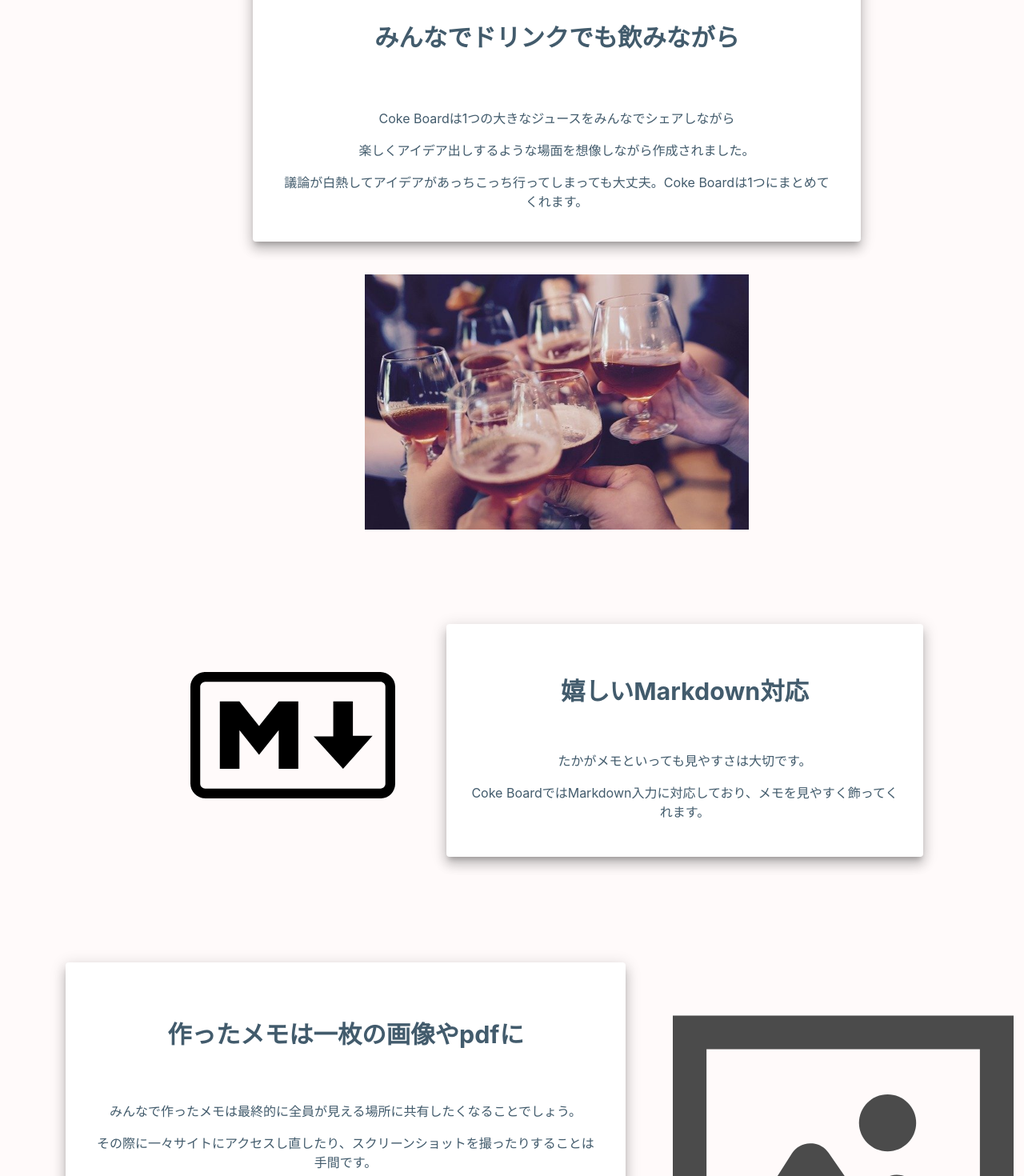
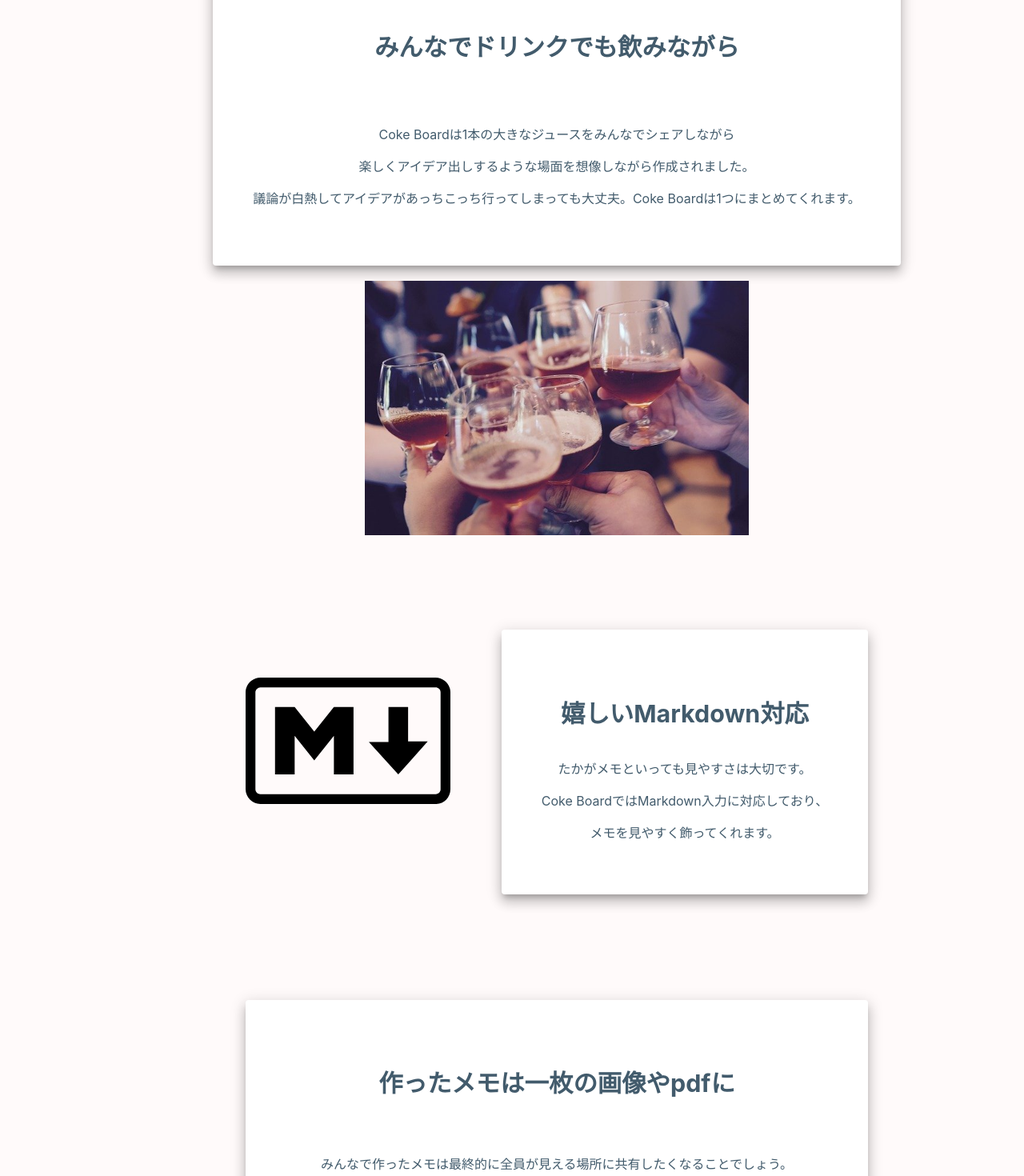
Before and after one commit to NaginoMiya/CokeBoard, a React (Create React App) app: page / in a window 1280 px wide. Shown: the part 920-2390 px from the top of the page at 80% size. Built offline with nearby package versions, Linux system fonts and the light colour scheme; no server answers.

Commit message:
文章の細かい部分を訂正

```diff
--- a/src/LandingPage/Components/Explanation.css
+++ b/src/LandingPage/Components/Explanation.css
@@ -4,7 +4,7 @@
 
 .paper-components {
     display: inline-block;
-    padding: 5% 5%;
+    padding: 50px 50px;
     height: 75%;
 }
 
--- a/src/LandingPage/Components/Explanation1.js
+++ b/src/LandingPage/Components/Explanation1.js
@@ -25,7 +25,7 @@
                   <Paper elevation={10} className="paper-components">
                       <h3 className="paper-title">みんなでドリンクでも飲みながら</h3>
                       <div class="paper-text">
-                          <p>Coke Boardは1つの大きなジュースをみんなでシェアしながら</p>
+                          <p>Coke Boardは1本の大きなジュースをみんなでシェアしながら</p>
                           <p>楽しくアイデア出しするような場面を想像しながら作成されました。</p>
                           <p>議論が白熱してアイデアがあっちこっち行ってしまっても大丈夫。Coke Boardは1つにまとめてくれます。</p>
                       </div>
--- a/src/LandingPage/Components/Explanation2.js
+++ b/src/LandingPage/Components/Explanation2.js
@@ -32,7 +32,8 @@
                                 <h3 className="paper-title">嬉しいMarkdown対応</h3>
                                 <div class="paper-text">
                                     <p>たかがメモといっても見やすさは大切です。</p>
-                                    <p>Coke BoardではMarkdown入力に対応しており、メモを見やすく飾ってくれます。</p>
+                                    <p>Coke BoardではMarkdown入力に対応しており、</p>
+                                    <p>メモを見やすく飾ってくれます。</p>
                                 </div>
                             </Paper>
                         </Container>
--- a/src/LandingPage/Components/Explanation3.js
+++ b/src/LandingPage/Components/Explanation3.js
@@ -27,7 +27,8 @@
                             <h3 className="paper-title">作ったメモは一枚の画像やpdfに</h3>
                             <div class="paper-text">
                                 <p>みんなで作ったメモは最終的に全員が見える場所に共有したくなることでしょう。</p>
-                                <p>その際に一々サイトにアクセスし直したり、スクリーンショットを撮ったりすることは手間です。</p>
+                                <p>その際に一々サイトにアクセスし直したり、</p>
+                                <p>スクリーンショットを撮ったりすることは手間です。</p>
                                 <p>Coke Boardでは作成されたメモを1枚の画像やpdfに出力しダウンロードすることができます。</p>
                             </div>
                         </Paper>
```
